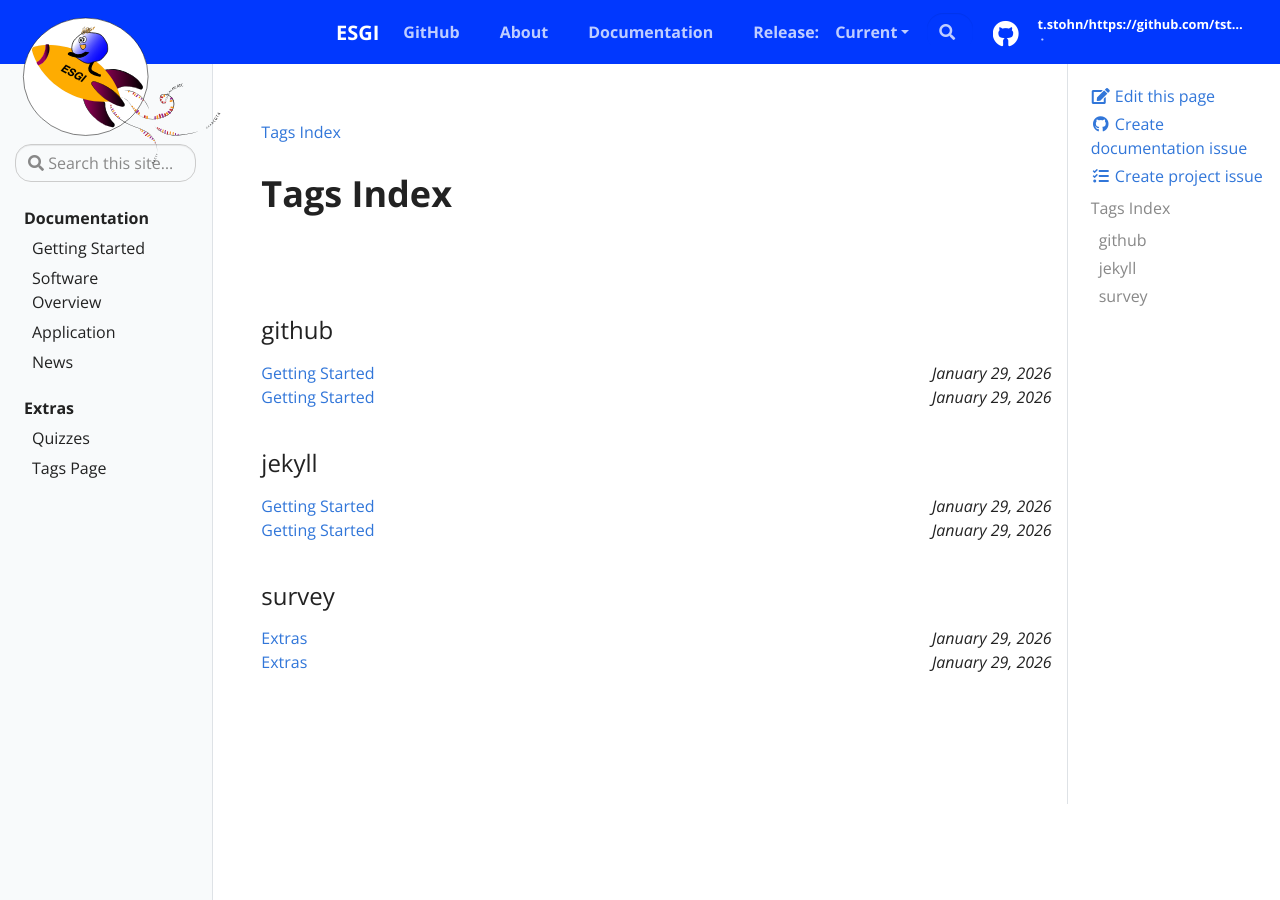
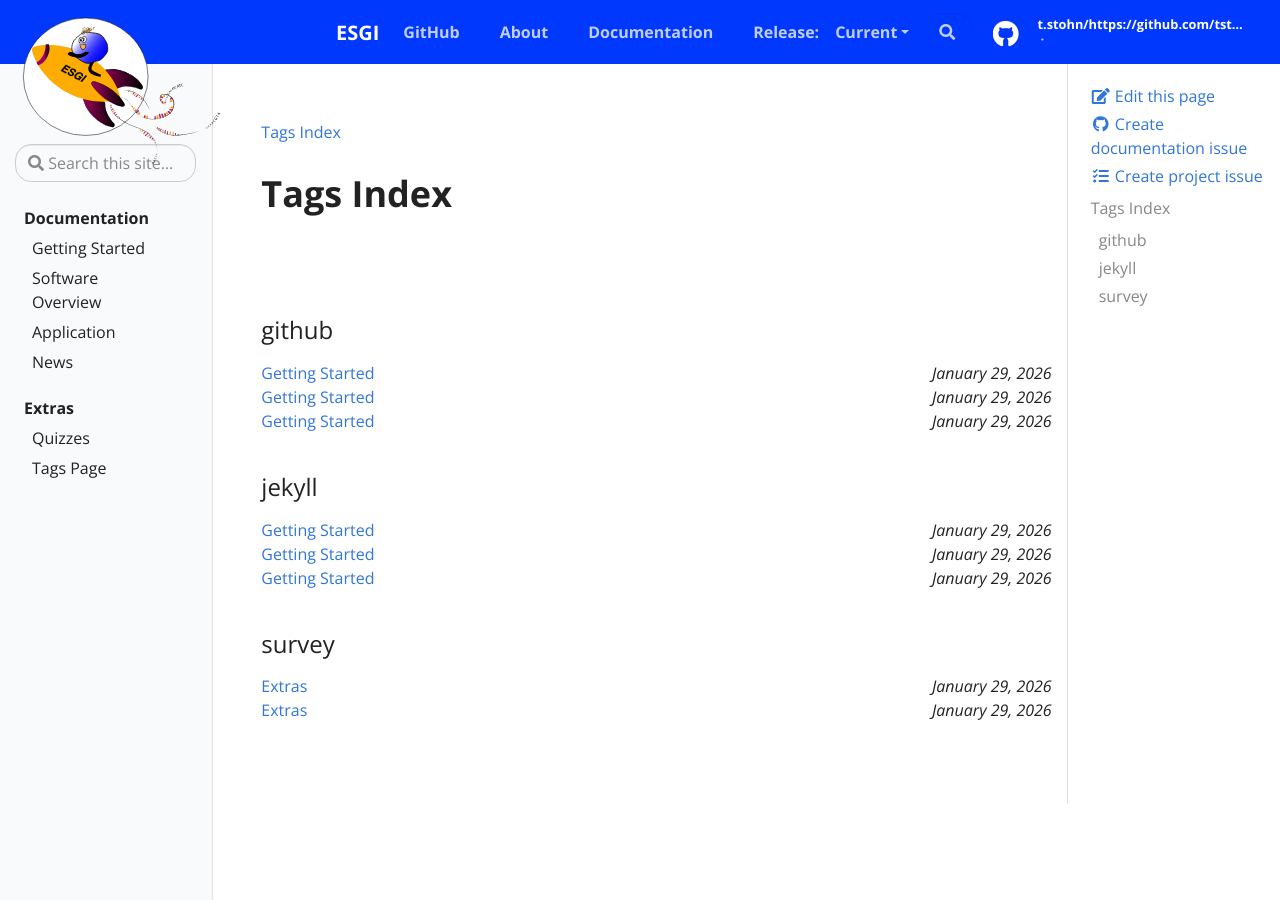
Before and after one commit to tstohn/ESGI.documentation, a Jekyll site: the page built from pages/tags.html, in a window 1280 px wide and 900 px high. Built offline with Jekyll 4.4.1, drawn with Linux system fonts in a browser that asks for light colours.

Commit message:
Update application.md

```diff
--- a/_docs/application.md
+++ b/_docs/application.md
@@ -1,3 +1,11 @@
+---
+title: Getting Started
+tags:
+ - jekyll
+ - github
+description: Getting started with Docsy Jekyll
+---
+
 # Application
 
 
```
